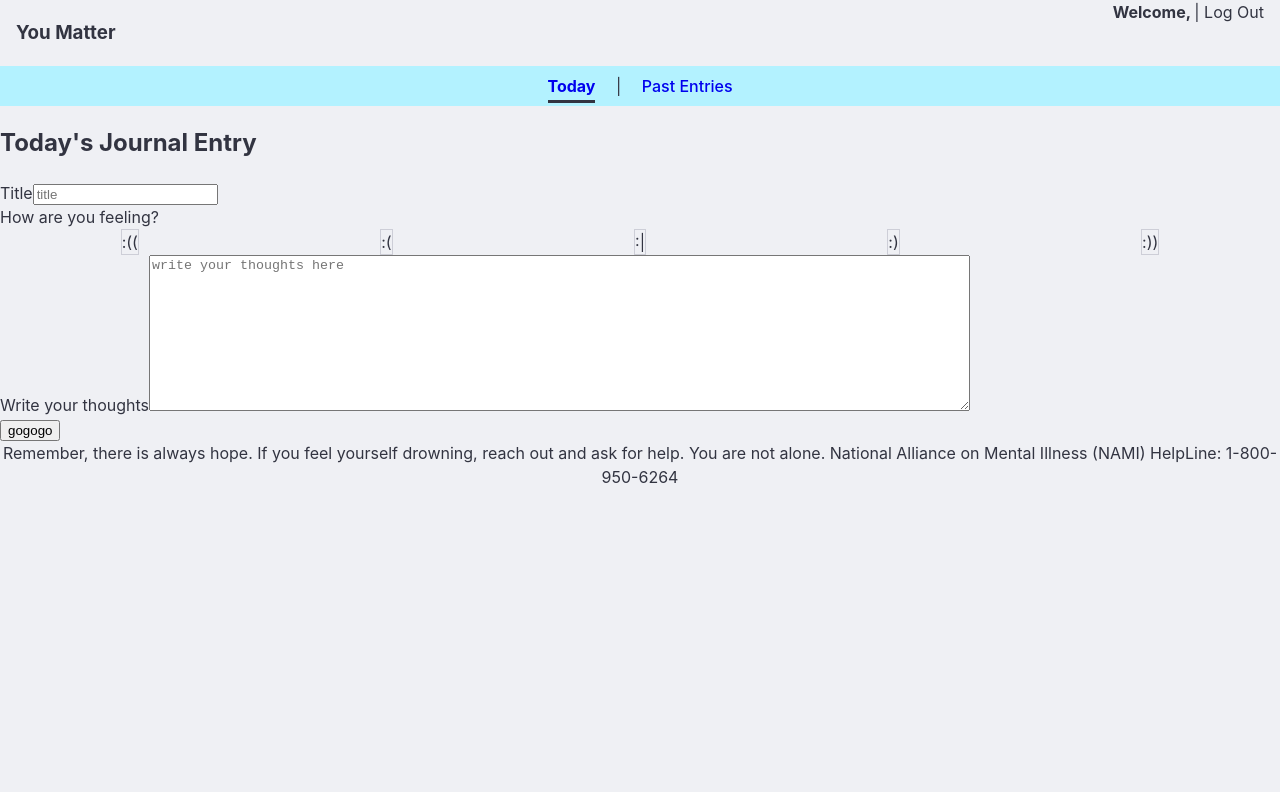
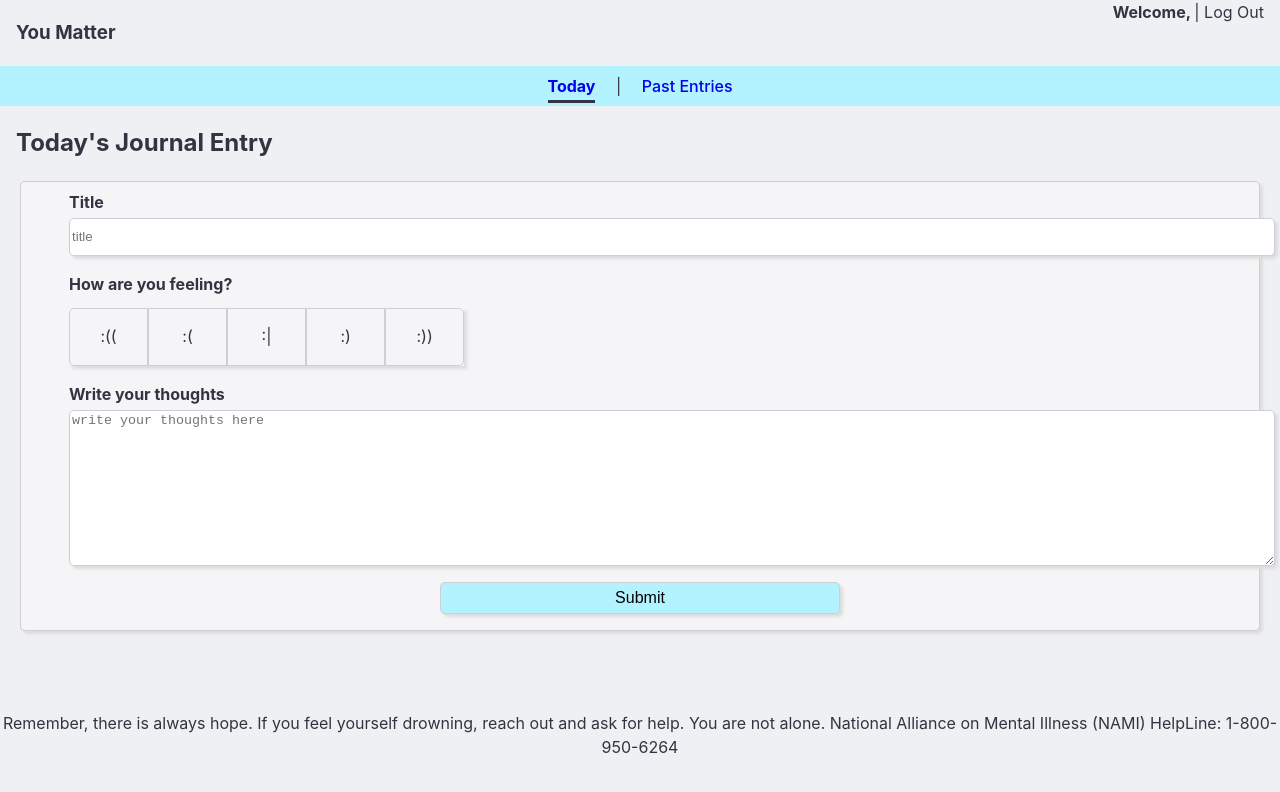
Before and after one commit to jase-d-ace/openai-ikigai-journaling, a React (Vite) app in the folder mental_health_frontend/: page / in a window 1280 px wide. Shown: the top 792 px of the page. Built offline with nearby package versions, Linux system fonts and the light colour scheme; no server answers; sample sign-in values are in the browser's storage.

Commit message:
desktop styles

```diff
--- a/mental_health_frontend/src/App.css
+++ b/mental_health_frontend/src/App.css
@@ -1,3 +1,95 @@
+.top-bar {
+    display: flex;
+    flex-direction: row;
+    justify-content: space-between;
+    padding-left: 1em;
+    padding-right: 1em;
+}
+
+.todays-entry {
+    margin-left: 1em;
+    margin-right: 1em;
+}
+
+.journal-form {
+    border: 1px solid #CDCED7;
+    box-shadow: 3px 3px 3px #DdDdDd;
+    border-radius: 5px;
+    background: #F5F5F8;
+    display: flex;
+    flex-direction: column;
+    align-items: flex-start;
+    margin: 0.25em;
+
+    .form-part {
+        margin: 0.5em 3em;
+        display: flex;
+        flex-direction: column;
+        align-items: flex-start;
+    }
+
+    .title-input {
+        height: 2.5em;
+    }
+
+    label {
+        font-weight: bold;
+        margin-bottom: 0.25em;
+    }
+
+    .text-input {
+        border: 1px solid #CDCED7;
+        box-shadow: 3px 3px 3px #DdDdDd;
+        border-radius: 5px;
+        width: 90em;
+    }
+
+    .feeling-gauge {
+        margin-top: 0.5em;
+        width: 24.7em;
+        justify-content: space-around;
+        box-shadow: 3px 3px 3px #DdDdDd;
+    }
+
+    .option {
+        height: 2.5em;
+        width: 10em;
+        padding-bottom: 0.8em;
+        padding-top: 0.25em;
+        cursor: pointer;
+
+        .option-button {
+            padding-top: 0.7em;
+        }
+    }
+
+    .selected {
+        background: #B3F2FF;
+    }
+
+    .option:first-child {
+        border-radius: 5px 0 0 5px;
+    }
+
+    .option:last-child {
+        border-radius: 0 5px 5px 0;
+    }
+
+
+    .submit {
+        background: #B3F2FF;
+        border: 1px solid #CDCED7;
+        box-shadow: 3px 3px 3px #DdDdDd;
+        border-radius: 5px;
+        font-size:1em;
+        align-self: center;
+        height: 2em;
+        width: 25em;
+        margin-top: 0.5em;
+        margin-bottom: 1em;
+    }
+}
+
 .feeling-gauge {
     display: flex;
     flex-direction: row;
@@ -10,8 +102,11 @@
         border: 1px solid #CDCED7;
     }
 }
-
-
+.footer {
+    margin-top: 5em;
+    min-height: 50px;
+    text-align: center;
+}
 
 @media (max-width: 450px) {
     header {
@@ -257,17 +352,3 @@
         margin-top: 3em;
     }
 }
-
-.top-bar {
-    display: flex;
-    flex-direction: row;
-    justify-content: space-between;
-    padding-left: 1em;
-    padding-right: 1em;
-}
-
-.footer {
-    min-height: 50px;
-    text-align: center;
-    position: absolute;
-}
--- a/mental_health_frontend/src/App.jsx
+++ b/mental_health_frontend/src/App.jsx
@@ -1,7 +1,7 @@
 import { Navigate } from "react-router-dom";
 import { useState } from 'react';
 import { useAuth } from "./authContext.jsx";
-import './App.css'
+import './App.css';
 
 function App() {
     const [formData, setFormData] = useState({})
@@ -68,7 +68,7 @@ function App() {
                     <label>Write your thoughts</label>
                     <textarea placeholder="write your thoughts here" className="text-input" required onChange={e => debounce("content", e.target.value, 500)} rows="10" cols="100"></textarea>
                 </div>
-                <input className="submit" type="submit" value="gogogo" />
+                <input className="submit" type="submit" value="Submit" />
             </form>
 
             {
```
